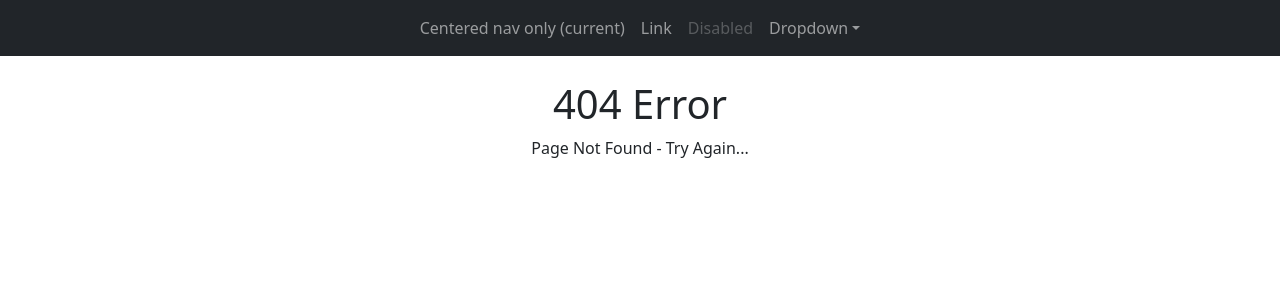
After one commit to moffd234/PokeRouge-Util-API, a Flask app: template Application/Frontend/templates/404.html in a window 1280 px wide. The commit adds this page. Shown: the top 300 px of the page. Run offline with Flask 3, Linux system fonts and the light colour scheme; the template is opened without the code that fills it, so the values that code supplies are empty.

Commit message:
Added base.html and error pages

```diff
--- /dev/null
+++ b/Application/Frontend/templates/404.html
@@ -0,0 +1,12 @@
+{% extends 'base.html' %}
+
+{% block content %}
+
+	<br/>
+	<center>
+	<h1>404 Error</h1>
+	<p>Page Not Found - Try Again...</p>
+
+	</center>
+
+{% endblock %}
--- /dev/null
+++ b/Application/Frontend/templates/base.html
@@ -0,0 +1,57 @@
+<!DOCTYPE html>
+<html lang="en">
+<head>
+    <meta charset="UTF-8"/>
+    <meta
+            name="viewport"
+            content="width=device-width, initial-scale=1, shrink-to-fit=no"
+    />
+
+    {% block styles %}
+    <link href="https://cdn.jsdelivr.net/npm/bootstrap@5.3.3/dist/css/bootstrap.min.css" rel="stylesheet"
+          integrity="sha384-QWTKZyjpPEjISv5WaRU9OFeRpok6YctnYmDr5pNlyT2bRjXh0JMhjY6hW+ALEwIH" crossorigin="anonymous">
+    <link rel="stylesheet" href="{{ url_for('static', filename='css/styles.css') }}">
+    {% endblock %}
+
+    <title>{% block title %}{% endblock %}</title>
+</head>
+<body>
+
+<!--Nav Bar-->
+<nav class="navbar navbar-expand-lg navbar-dark bg-dark">
+    <button class="navbar-toggler" type="button" data-toggle="collapse" data-target="#navbarsExample08"
+            aria-controls="navbarsExample08" aria-expanded="false" aria-label="Toggle navigation">
+        <span class="navbar-toggler-icon"></span>
+    </button>
+
+    <div class="collapse navbar-collapse justify-content-md-center" id="navbarsExample08">
+        <ul class="navbar-nav">
+            <li class="nav-item active">
+                <a class="nav-link" href="#">Centered nav only <span class="sr-only">(current)</span></a>
+            </li>
+            <li class="nav-item">
+                <a class="nav-link" href="#">Link</a>
+            </li>
+            <li class="nav-item">
+                <a class="nav-link disabled" href="#">Disabled</a>
+            </li>
+            <li class="nav-item dropdown">
+                <a class="nav-link dropdown-toggle" href="http://example.com" id="dropdown08" data-toggle="dropdown"
+                   aria-haspopup="true" aria-expanded="false">Dropdown</a>
+                <div class="dropdown-menu" aria-labelledby="dropdown08">
+                    <a class="dropdown-item" href="#">Action</a>
+                    <a class="dropdown-item" href="#">Another action</a>
+                    <a class="dropdown-item" href="#">Something else here</a>
+                </div>
+            </li>
+        </ul>
+    </div>
+</nav>
+
+{% block content %}{% endblock %}
+
+{% block scripts %}
+{% endblock %}
+
+</body>
+</html>
```
Also changed, not shown: Application/Frontend/templates/505.html (added, +12 -0 lines), Application/Frontend/templates/index.html (+1 -10 lines), Application/Frontend/static/styles.css (added).
